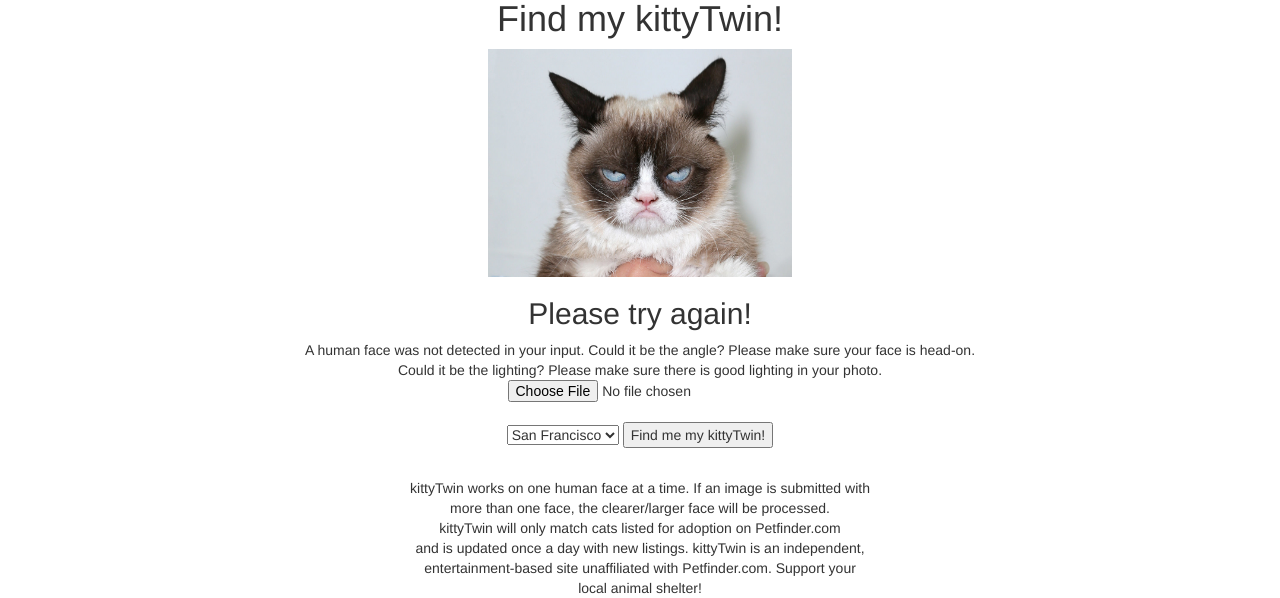
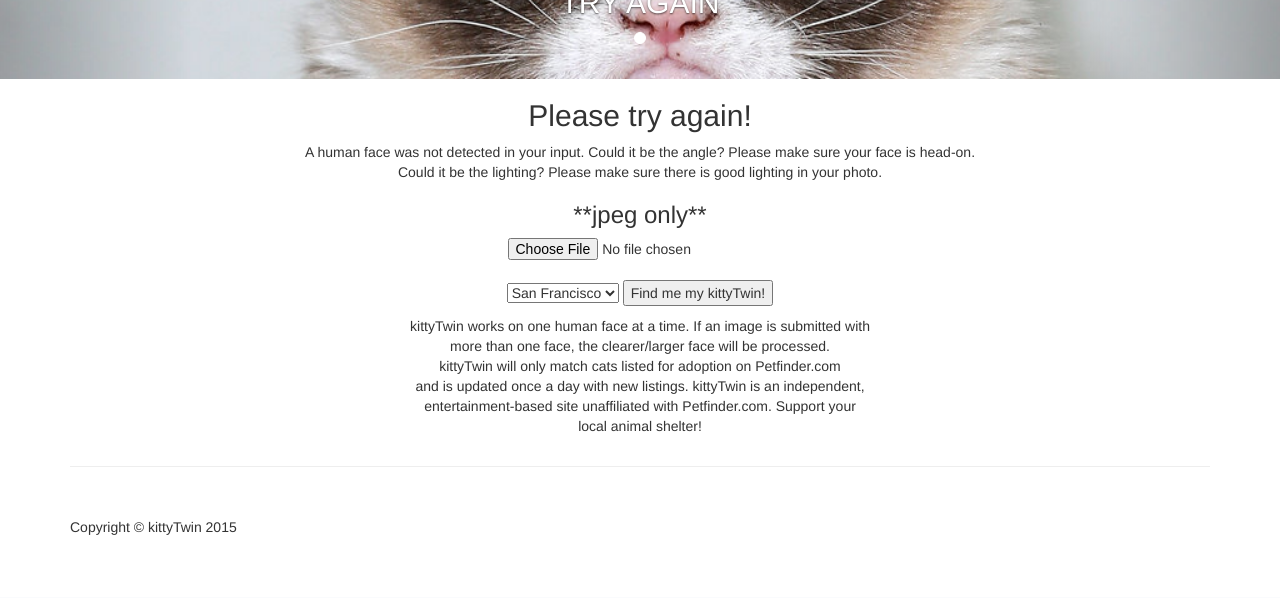
Before and after one commit to kcamrine/insight-kittyTwin, a Flask app: page /retry in a window 1280 px wide. Shown: the part 321-919 px from the top of the page. After the commit the page ends 856 px from the top, so only its background shows below. Run offline with Flask 2, Linux system fonts and the light colour scheme; parts of the project's set-up code (start-up, migrations or seed data) failed here and were passed over; some libraries are stand-ins or nearby versions.

Commit message:
clean up html templates

```diff
--- a/app/templates/re_enter.html
+++ b/app/templates/re_enter.html
@@ -1,26 +1,97 @@
-<!doctype html>
-<head lang="en">
-    <title>kittyTwin.me</title>
-    <link href='http://fonts.googleapis.com/css?family=Lato:100,300,400,700' rel='stylesheet' type='text/css'>
-    <link href="../static/css/select2.css" rel="stylesheet">
-    <link href="../static/css/bootstrap.css" rel="stylesheet"> <!-- Bootstrap CSS -->
-    <link href="../static/css/custom.css" rel="stylesheet">
+<!DOCTYPE html>
+<html lang="en">
 
-    <!-- Javascripts necessary for bootstrap to load -->
-    <script src="//ajax.googleapis.com/ajax/libs/jquery/1.11.1/jquery.min.js"></script>
-    <script src="../static/js/bootstrap.min.js"></script>
-    <script src="../static/js/select2.js"></script>
-    <center><img src = "static/images/logo.jpg" alt= "logo"></center>
-    <center><h1>Find my kittyTwin!</h1>
-    <center><img src = "static/images/banner.jpg" alt = "grumpy cat"
-                 style = "width:304px;height:228px;" align = "middle"></center>
+<head>
+
+    <meta charset="utf-8">
+    <meta http-equiv="X-UA-Compatible" content="IE=edge">
+    <meta name="viewport" content="width=device-width, initial-scale=1">
+    <meta name="description" content="">
+    <meta name="author" content="">
+
+    <title>kittytwin.me</title>
+
+    <!-- Bootstrap Core CSS -->
+    <link href="static/css/bootstrap.min.css" rel="stylesheet">
+
+    <!-- Custom CSS -->
+    <link href="static/css/half-slider.css" rel="stylesheet">
+
+    <!-- HTML5 Shim and Respond.js IE8 support of HTML5 elements and media queries -->
+    <!-- WARNING: Respond.js doesn't work if you view the page via file:// -->
+    <!--[if lt IE 9]>
+        <script src="https://oss.maxcdn.com/libs/html5shiv/3.7.0/html5shiv.js"></script>
+        <script src="https://oss.maxcdn.com/libs/respond.js/1.4.2/respond.min.js"></script>
+    <![endif]-->
+
 </head>
+
+<body>
+
+    <!-- Navigation -->
+    <nav class="navbar navbar-inverse navbar-fixed-top" role="navigation">
+        <div class="container">
+            <!-- Brand and toggle get grouped for better mobile display -->
+            <div class="navbar-header">
+                <button type="button" class="navbar-toggle" data-toggle="collapse" data-target="#bs-example-navbar-collapse-1">
+                    <span class="sr-only">Toggle navigation</span>
+                    <span class="icon-bar"></span>
+                    <span class="icon-bar"></span>
+                    <span class="icon-bar"></span>
+                </button>
+                <a class="navbar-brand" href="/">kittyTwin</a>
+            </div>
+            <!-- Collect the nav links, forms, and other content for toggling -->
+            <div class="collapse navbar-collapse" id="bs-example-navbar-collapse-1">
+                <ul class="nav navbar-nav">
+                    <li>
+                        <a href="{{ url_for('send_slides', _external=True) }}" >About</a>
+                    </li>
+                </ul>
+            </div>
+            <!-- /.navbar-collapse -->
+        </div>
+        <!-- /.container -->
+    </nav>
+
+    <!-- Half Page Image Background Carousel Header -->
+    <header id="myCarousel" class="carousel slide">
+        <!-- Indicators -->
+        <ol class="carousel-indicators">
+            <li data-target="#myCarousel" data-slide-to="0" class="active"></li>
+        </ol>
+
+        <!-- Wrapper for Slides -->
+        <div class="carousel-inner">
+            <div class="item active">
+                <!-- Set the first background image using inline CSS below. -->
+                <div class="fill" style="background-image:url('/static/images/banner.jpg');"></div>
+                <div class="carousel-caption">
+                    <h2>TRY AGAIN</h2>
+                </div>
+            </div>
+        </div>
+
+        <!-- Controls -->
+        <a class="left carousel-control" href="#myCarousel" data-slide="prev">
+            <span class="icon-prev"></span>
+        </a>
+        <a class="right carousel-control" href="#myCarousel" data-slide="next">
+            <span class="icon-next"></span>
+        </a>
+
+    </header>
+
+    <!-- Page Content -->
+    <div class="container">
+
+        <div class="row">
+            <div class="col-lg-12">
+	      <center><h2>Please try again!</h2>
+		<body text="red">A human face was not detected in your input. Could it be the angle? Please make sure your face is head-on.<br>Could it be the lighting? Please make sure there is good lighting in your photo. </body>
+		<h3>**jpeg only**</h3>
 		<div id="search_mess">
 		</div>
-
-<!--body style="background-color:#E6E6FA"-->
-<center><h2>Please try again!</h2>
-<body text="red">A human face was not detected in your input. Could it be the angle? Please make sure your face is head-on.<br>Could it be the lighting? Please make sure there is good lighting in your photo. </body>
 		<form action="/output" method=post enctype=multipart/form-data>
 		  <p><input type=file name=file>
 		    <br>
@@ -30,16 +101,45 @@
 		      <option value="S">Seattle</option>
 		    </select>
 		    <input type=submit value="Find me my kittyTwin!" name="submit_kt" id="submit_kt">
-    </form></center>
-    <!--/body-->
-
-
-<center><br> kittyTwin works on one human face at a time. If an image is submitted with <br>
+		</form>
+                <p>kittyTwin works on one human face at a time. If an image is submitted with <br>
              more than one face, the clearer/larger face will be processed. <br>
              kittyTwin will only match cats listed for adoption on Petfinder.com <br>
              and is updated once a day with new listings. kittyTwin is an independent, <br>
              entertainment-based site unaffiliated with Petfinder.com. Support your <br>
-             local animal shelter!</center>
+             local animal shelter!</p></center>
+            </div>
+        </div>
+
+        <hr>
+
+        <!-- Footer -->
+        <footer>
+            <div class="row">
+                <div class="col-lg-12">
+                    <p>Copyright &copy; kittyTwin 2015</p>
+                </div>
+            </div>
+            <!-- /.row -->
+        </footer>
+
+    </div>
+    <!-- /.container -->
+
+    <!-- jQuery -->
+    <script src="static/js/jquery.js"></script>
+
+    <!-- Bootstrap Core JavaScript -->
+    <script src="static/js/bootstrap.min.js"></script>
+
+    <!-- Script to Activate the Carousel -->
+    <script>
+    $('.carousel').carousel({
+        interval: 5000 //changes the speed
+    })
+    </script>
+
+</body>
 
 <script>
 
@@ -49,4 +149,8 @@ var search_html_block = '<center> <img src="/static/images/loading.gif" style="w
 el.addEventListener("click", function(){
    document.getElementById("search_mess").innerHTML = search_html_block;
 });
+
 </script>
+
+
+</html>
```
Also changed, not shown: app/templates/input.html (+22 -9 lines). Lines whose indentation alone changed are shown as unchanged.
